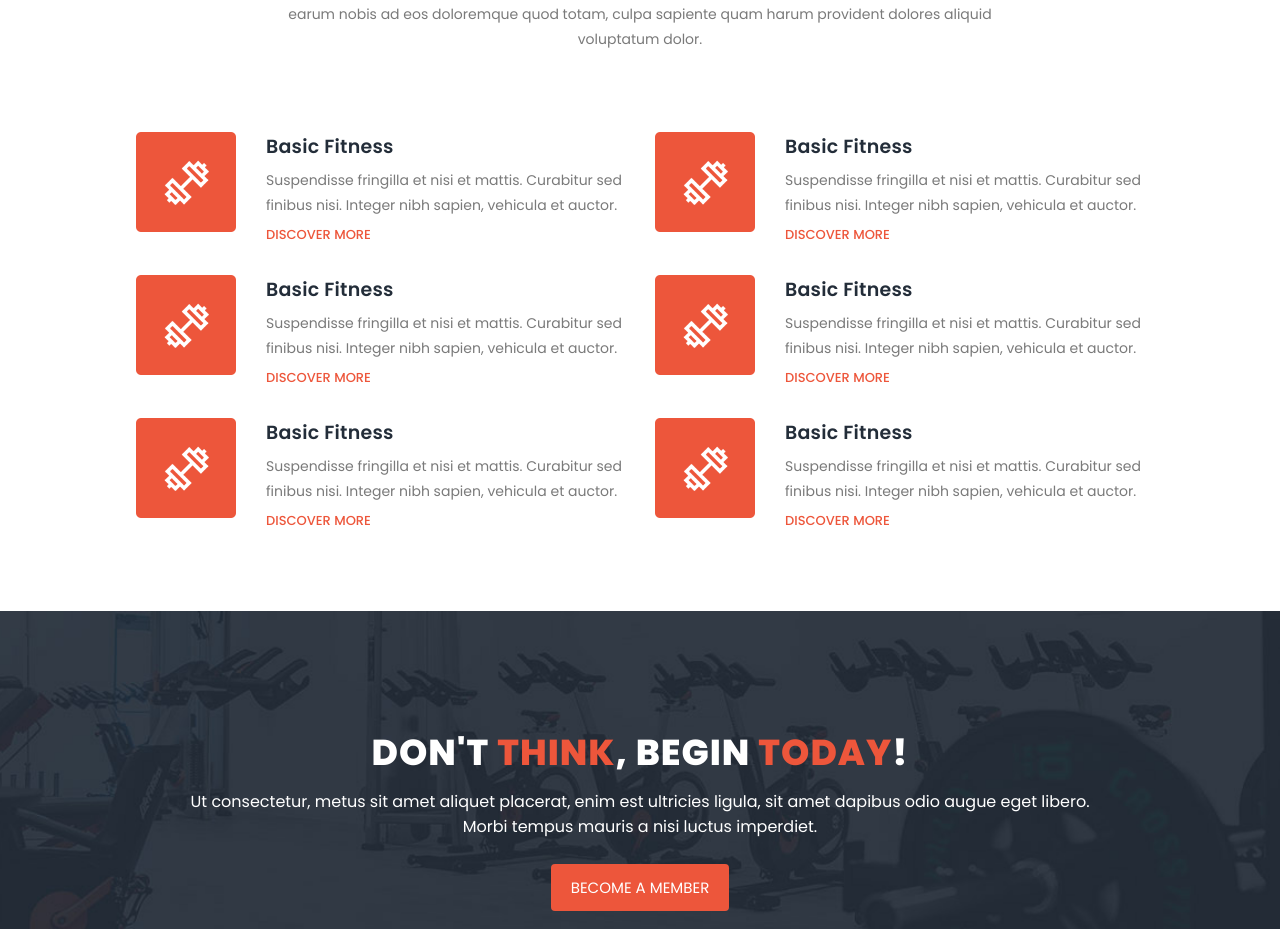
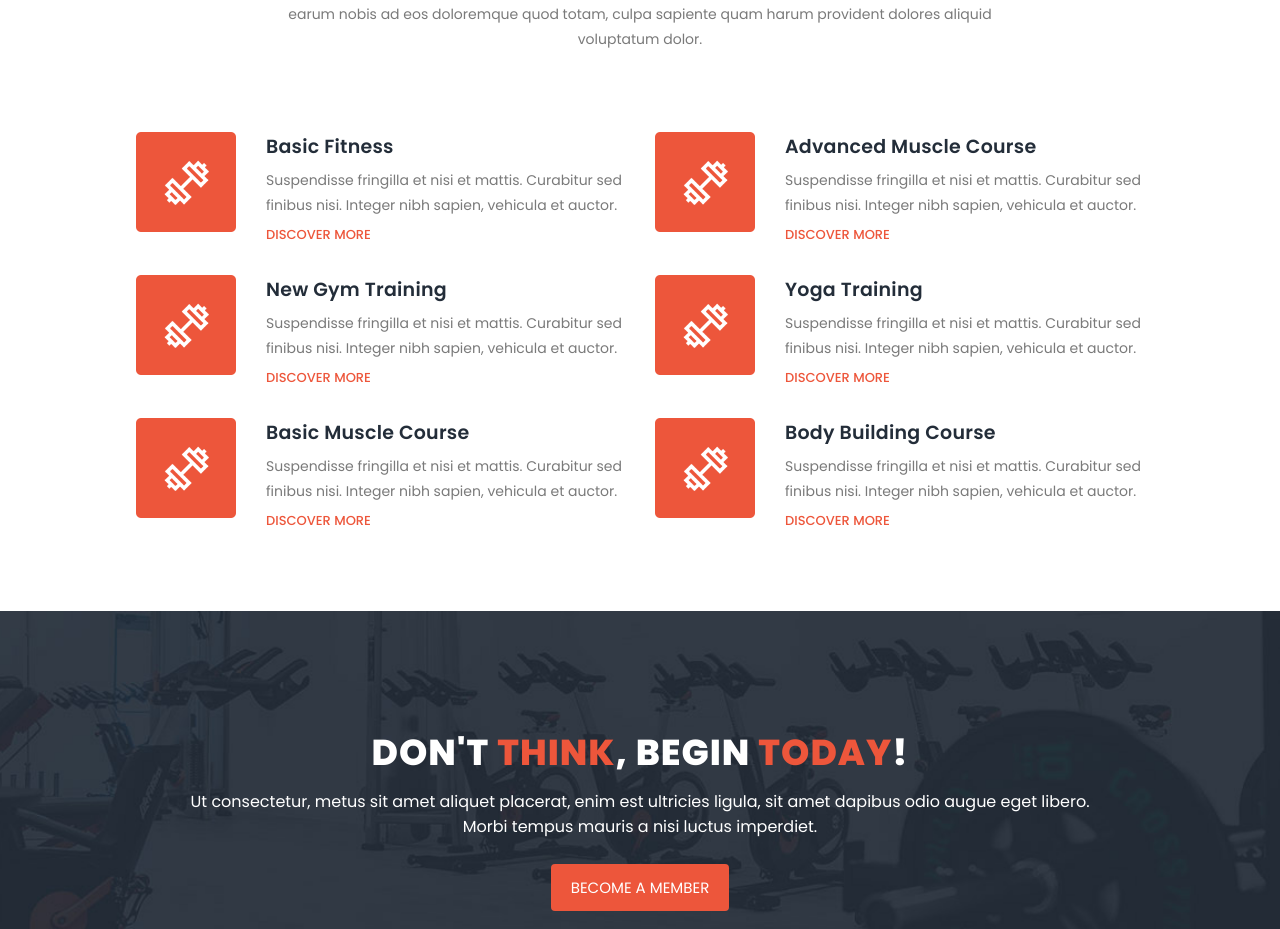
Before and after one commit to andrelobo/alcenirsilva--Personal-Trainer, a React (Vite) app: page / in a window 1280 px wide. Shown: the part 1081-2010 px from the top of the page. Built offline with nearby package versions, Linux system fonts and the light colour scheme.

Commit message:
update: Nav.jsx currentSectionOptions

```diff
--- a/src/components/About.jsx
+++ b/src/components/About.jsx
@@ -36,7 +36,7 @@ export default function About() {
           <div className="about--card">
             <img className="about--card-img" src={dumbbell} alt="dumbbell" />
             <div className="about--card-content">
-              <div className="card--title">Basic Fitness</div>
+              <div className="card--title">Advanced Muscle Course</div>
               <div className="card--desc">
                 Suspendisse fringilla et nisi et mattis. Curabitur sed finibus
                 nisi. Integer nibh sapien, vehicula et auctor.
@@ -47,7 +47,7 @@ export default function About() {
           <div className="about--card">
             <img className="about--card-img" src={dumbbell} alt="dumbbell" />
             <div className="about--card-content">
-              <div className="card--title">Basic Fitness</div>
+              <div className="card--title">New Gym Training</div>
               <div className="card--desc">
                 Suspendisse fringilla et nisi et mattis. Curabitur sed finibus
                 nisi. Integer nibh sapien, vehicula et auctor.
@@ -58,7 +58,7 @@ export default function About() {
           <div className="about--card">
             <img className="about--card-img" src={dumbbell} alt="dumbbell" />
             <div className="about--card-content">
-              <div className="card--title">Basic Fitness</div>
+              <div className="card--title">Yoga Training</div>
               <div className="card--desc">
                 Suspendisse fringilla et nisi et mattis. Curabitur sed finibus
                 nisi. Integer nibh sapien, vehicula et auctor.
@@ -69,7 +69,7 @@ export default function About() {
           <div className="about--card">
             <img className="about--card-img" src={dumbbell} alt="dumbbell" />
             <div className="about--card-content">
-              <div className="card--title">Basic Fitness</div>
+              <div className="card--title">Basic Muscle Course</div>
               <div className="card--desc">
                 Suspendisse fringilla et nisi et mattis. Curabitur sed finibus
                 nisi. Integer nibh sapien, vehicula et auctor.
@@ -80,7 +80,7 @@ export default function About() {
           <div className="about--card">
             <img className="about--card-img" src={dumbbell} alt="dumbbell" />
             <div className="about--card-content">
-              <div className="card--title">Basic Fitness</div>
+              <div className="card--title">Body Building Course</div>
               <div className="card--desc">
                 Suspendisse fringilla et nisi et mattis. Curabitur sed finibus
                 nisi. Integer nibh sapien, vehicula et auctor.
--- a/src/components/Nav.jsx
+++ b/src/components/Nav.jsx
@@ -43,7 +43,7 @@ export default function Nav() {
       windowWidth > 1057
         ? {
             threshold: 0.5,
-            rootMargin: "50% 0px -50% 0px",
+            rootMargin: "50% 0px -25% 0px",
           }
         : {
             threshold: 0,
```
